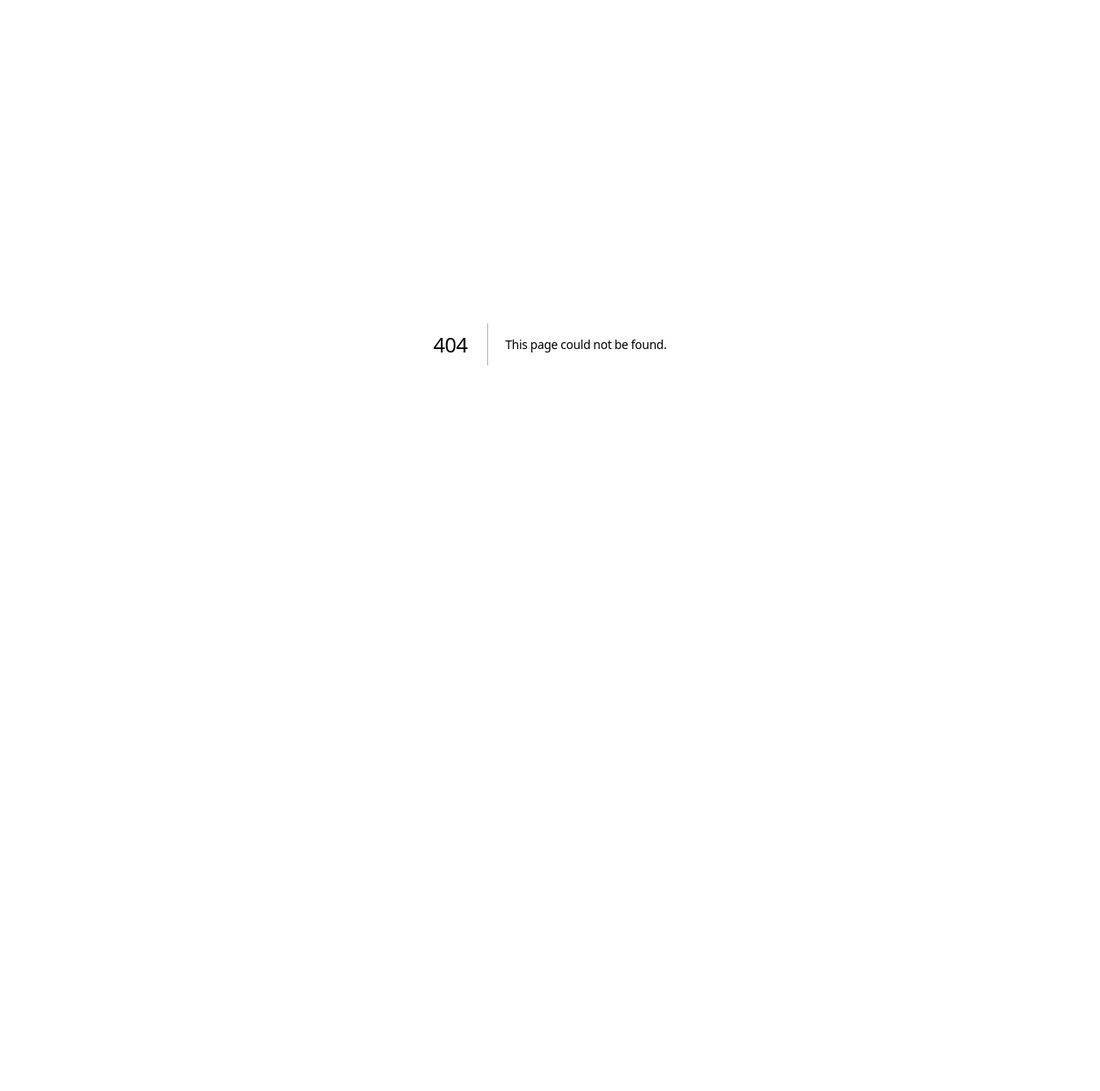
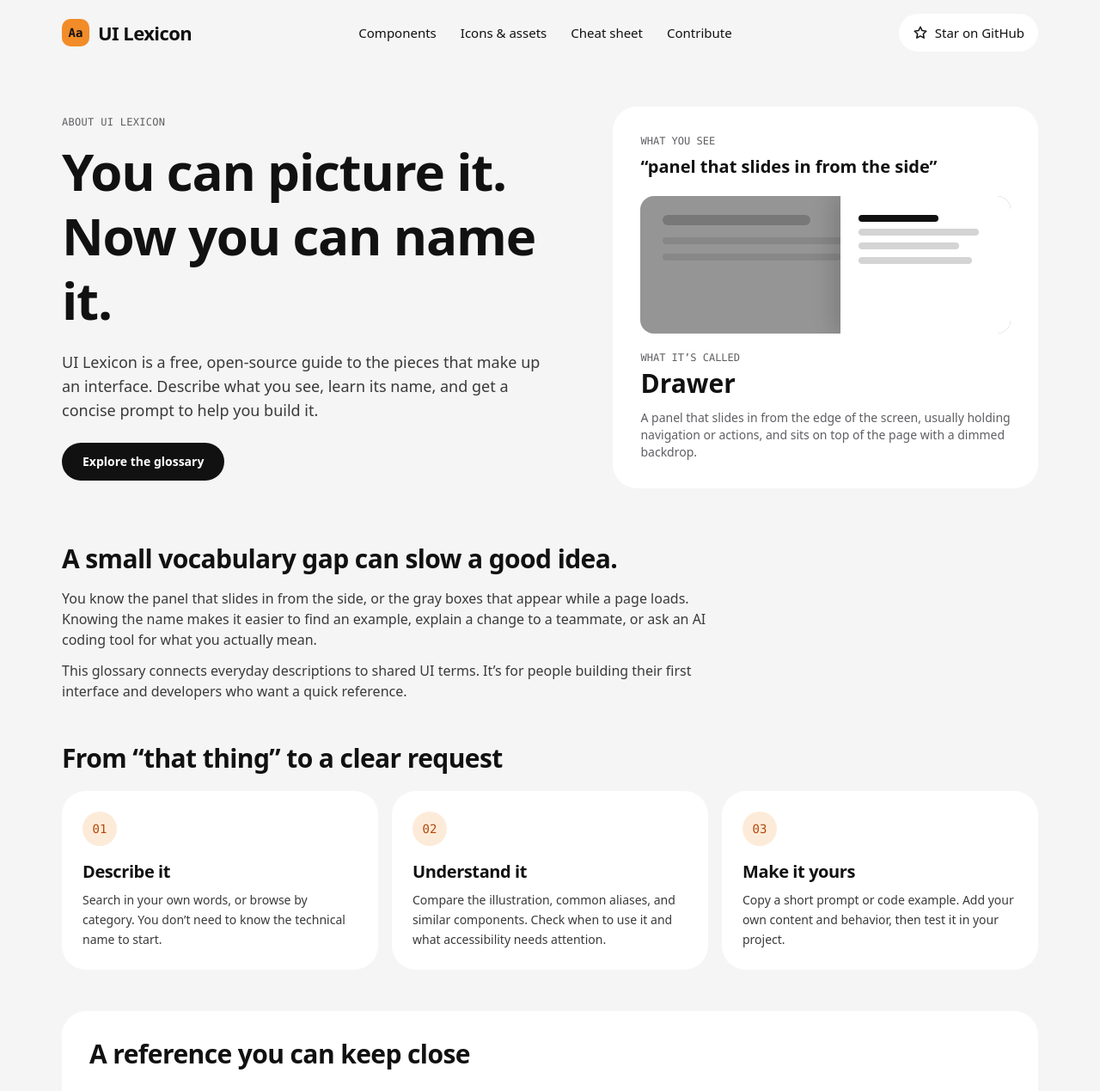
Before and after one commit to JenxxAI/cmt-lexicon, a Next.js app: page /about in a window 1280 px wide. Before the commit this address had no page. Shown: the top 1269 px of the page at 86% size. Before the commit the page ends 800 px from the top, so only its background shows below. Built offline with nearby package versions, Linux system fonts and the light colour scheme.

Commit message:
Add About page and footer navigation

```diff
--- /dev/null
+++ b/src/app/about/page.tsx
@@ -0,0 +1,96 @@
+import type { Metadata } from "next";
+import Link from "next/link";
+import { Footer } from "@/components/Footer";
+import { Header } from "@/components/Header";
+import { Preview } from "@/components/previews";
+import { assets } from "@/lib/assets";
+import { getAllEntries } from "@/lib/content";
+import { SITE } from "@/lib/site";
+
+export const metadata: Metadata = {
+  title: "About",
+  description: "UI Lexicon helps beginners and developers name interface components and turn ideas into clear prompts. Learn how it works and contribute to the open-source glossary.",
+};
+
+const textLink = "inline-flex min-h-11 items-center rounded-sm text-sm text-accent-deep underline underline-offset-4 hover:text-ink";
+
+export default function AboutPage() {
+  const entries = getAllEntries();
+  const example = entries.find((entry) => entry.id === "drawer");
+
+  return (
+    <div className="mx-auto w-full max-w-[1200px] px-4 sm:px-8">
+      <Header />
+      <main id="main" className="pb-8 pt-8 sm:pt-12">
+        <section aria-labelledby="about-heading" className="grid items-center gap-8 lg:grid-cols-[1.2fr_1fr] lg:gap-12">
+          <div>
+            <p className="font-mono text-xs uppercase tracking-wide text-muted">About UI Lexicon</p>
+            <h1 id="about-heading" className="mt-3 font-display text-4xl font-bold leading-tight sm:text-6xl">You can picture it.<br />Now you can name it.</h1>
+            <p className="mt-5 max-w-xl text-lg text-body">UI Lexicon is a free, open-source guide to the pieces that make up an interface. Describe what you see, learn its name, and get a concise prompt to help you build it.</p>
+            <Link href="/#browse" className="mt-6 inline-flex min-h-11 items-center justify-center rounded-full bg-ink px-6 text-sm font-semibold text-white hover:bg-code">Explore the glossary</Link>
+          </div>
+          {example && (
+            <aside aria-label="From a description to a component name" className="min-w-0 rounded-[28px] bg-surface p-6 sm:p-8">
+              <p className="font-mono text-xs uppercase text-muted">What you see</p>
+              <p className="mt-2 font-display text-xl font-semibold">“{example.looksLike[0]}”</p>
+              <div className="mt-5 h-40 overflow-hidden rounded-2xl" aria-hidden="true"><Preview id={example.id} /></div>
+              <p className="mt-5 font-mono text-xs uppercase text-muted">What it’s called</p>
+              <Link href={`/components/${example.id}/`} className="inline-flex min-h-11 items-center rounded-sm font-display text-3xl font-bold hover:text-accent-deep">{example.name}</Link>
+              <p className="mt-2 text-sm text-muted">{example.definition}</p>
+            </aside>
+          )}
+        </section>
+
+        <section aria-labelledby="why-heading" className="mt-12 max-w-3xl sm:mt-16">
+          <h2 id="why-heading" className="font-display text-3xl font-bold">A small vocabulary gap can slow a good idea.</h2>
+          <p className="mt-4 text-body">You know the panel that slides in from the side, or the gray boxes that appear while a page loads. Knowing the name makes it easier to find an example, explain a change to a teammate, or ask an AI coding tool for what you actually mean.</p>
+          <p className="mt-3 text-body">This glossary connects everyday descriptions to shared UI terms. It’s for people building their first interface and developers who want a quick reference.</p>
+        </section>
+
+        <section aria-labelledby="how-heading" className="mt-12">
+          <h2 id="how-heading" className="font-display text-3xl font-bold">From “that thing” to a clear request</h2>
+          <ol className="mt-5 grid gap-4 md:grid-cols-3">
+            {[
+              { title: "Describe it", text: "Search in your own words, or browse by category. You don’t need to know the technical name to start." },
+              { title: "Understand it", text: "Compare the illustration, common aliases, and similar components. Check when to use it and what accessibility needs attention." },
+              { title: "Make it yours", text: "Copy a short prompt or code example. Add your own content and behavior, then test it in your project." },
+            ].map((step, index) => (
+              <li key={step.title} className="rounded-[28px] bg-surface p-6">
+                <span aria-hidden="true" className="inline-flex size-10 items-center justify-center rounded-full bg-accent-soft font-mono text-sm text-accent-deep">0{index + 1}</span>
+                <h3 className="mt-4 font-display text-xl font-bold">{step.title}</h3>
+                <p className="mt-2 text-sm leading-relaxed text-body">{step.text}</p>
+              </li>
+            ))}
+          </ol>
+        </section>
+
+        <section aria-labelledby="inside-heading" className="mt-12 rounded-[28px] bg-surface p-6 sm:p-8">
+          <h2 id="inside-heading" className="font-display text-3xl font-bold">A reference you can keep close</h2>
+          <div className="mt-5 grid gap-6 sm:grid-cols-3">
+            <div><p className="font-display text-4xl font-bold">{entries.length}</p><p className="mt-1 text-sm text-muted">UI components, from navigation to feedback</p></div>
+            <div><p className="font-display text-4xl font-bold">{assets.topics.length}</p><p className="mt-1 text-sm text-muted">Asset topics, including icons, SVGs, and animation</p></div>
+            <div><p className="font-display text-4xl font-bold">MIT</p><p className="mt-1 text-sm text-muted">Open-source license for learning and building</p></div>
+          </div>
+          <div className="mt-5 flex flex-wrap gap-x-6 gap-y-1">
+            <Link href="/assets/" className={textLink}>Explore icons &amp; assets</Link>
+            <a href="/llms.txt" download className={textLink}>Download the prompt reference</a>
+            <a href="/glossary.min.json" download className={textLink}>Download the glossary</a>
+          </div>
+        </section>
+
+        <section aria-labelledby="contribute-heading" className="mt-12 grid gap-5 sm:grid-cols-[1.3fr_1fr] sm:gap-12">
+          <div>
+            <h2 id="contribute-heading" className="font-display text-3xl font-bold">Built in the open, better together.</h2>
+            <p className="mt-3 text-body">Made by Miguel and open to contributions. Help improve a description, correct an example, or add a component someone else is struggling to name.</p>
+          </div>
+          <div className="flex flex-col items-start">
+            <a href={`${SITE.repoUrl}/blob/main/CONTRIBUTING.md`} className={textLink}>Read the contribution guide</a>
+            <a href={SITE.repoUrl} className={textLink}>View the project on GitHub</a>
+            <a href={SITE.authorUrl} className={textLink}>Meet Miguel on GitHub</a>
+          </div>
+        </section>
+      </main>
+      <Footer />
+    </div>
+  );
+}
--- a/src/components/Footer.tsx
+++ b/src/components/Footer.tsx
@@ -22,6 +22,7 @@ export function Footer() {
           <nav aria-label="Footer explore">
             <h2 className="mb-2 font-display text-base font-semibold">Explore</h2>
             <ul>
+              <li><Link href="/about/" className={footerLink}>About UI Lexicon</Link></li>
               <li><Link href="/#browse" className={footerLink}>Components</Link></li>
               <li><Link href="/assets/" className={footerLink}>Icons &amp; assets</Link></li>
               <li><Link href="/cheat-sheet/" className={footerLink}>Prompt cheat sheet</Link></li>
```
